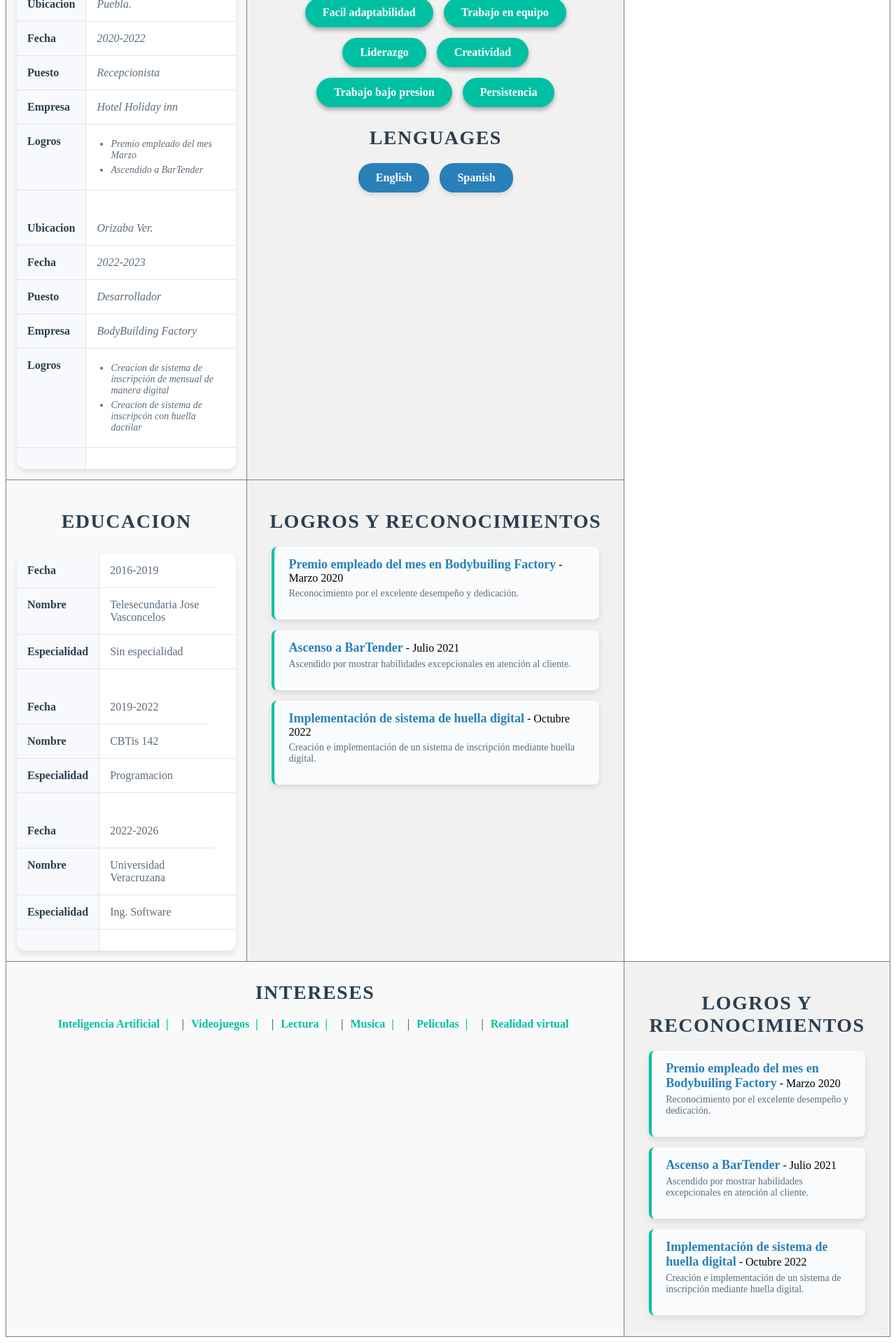
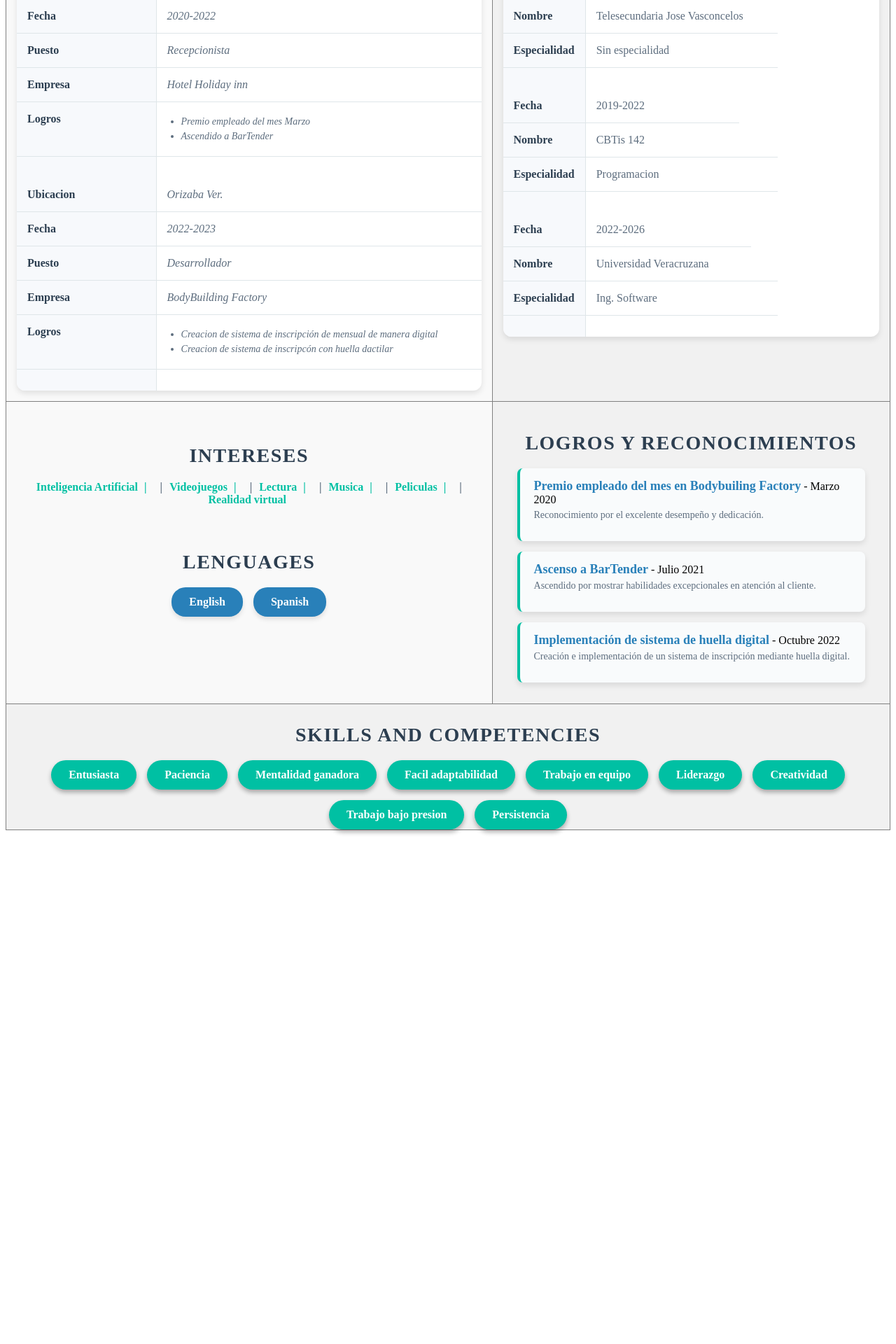
Before and after one commit to robertrooch/robertrooch.github.io, an Angular app: page / in a window 1280 px wide. Shown: the part 360-2280 px from the top of the page at 70% size. After the commit the page ends 1556 px from the top, so only its background shows below. Built offline with nearby package versions, Linux system fonts and the light colour scheme.

Commit message:
change component.html

```diff
--- a/src/app/app.component.html
+++ b/src/app/app.component.html
@@ -9,13 +9,15 @@
         <app-work-experience></app-work-experience>
     </td>
     <td>
-        <app-skills></app-skills>
-        <app-lenguages></app-lenguages>
+        <app-education></app-education>
     </td>
 </tr>
 <tr>
     <td>
-        <app-education></app-education>
+        <br>
+        <app-interests></app-interests>
+        <br><br>
+        <app-lenguages></app-lenguages>
     </td>
     <td>
         <app-archievements></app-archievements>
@@ -23,10 +25,7 @@
 </tr>
 <tr>
     <td colspan="2">
-        <app-interests></app-interests>
-    </td>
-    <td>
-        <app-archievements></app-archievements>
+        <app-skills></app-skills>
     </td>
 </tr>
 </table>
```
